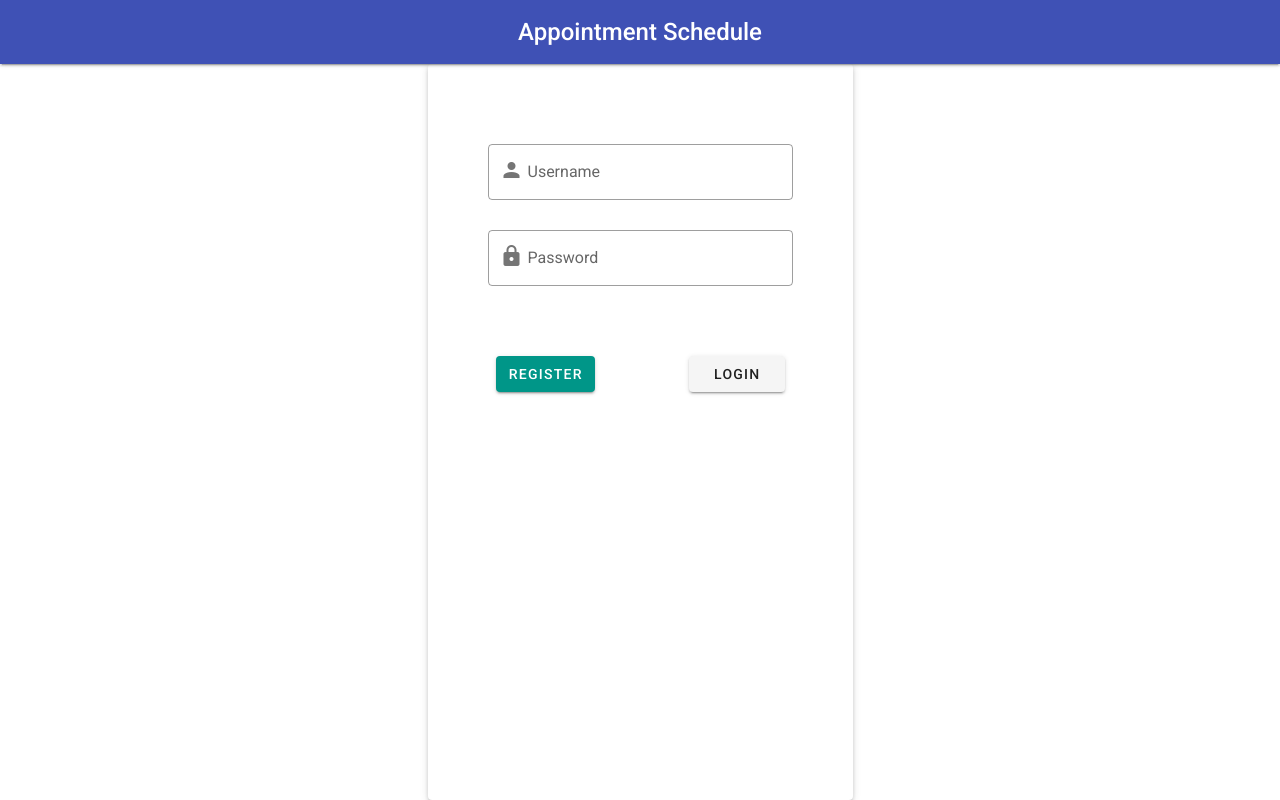
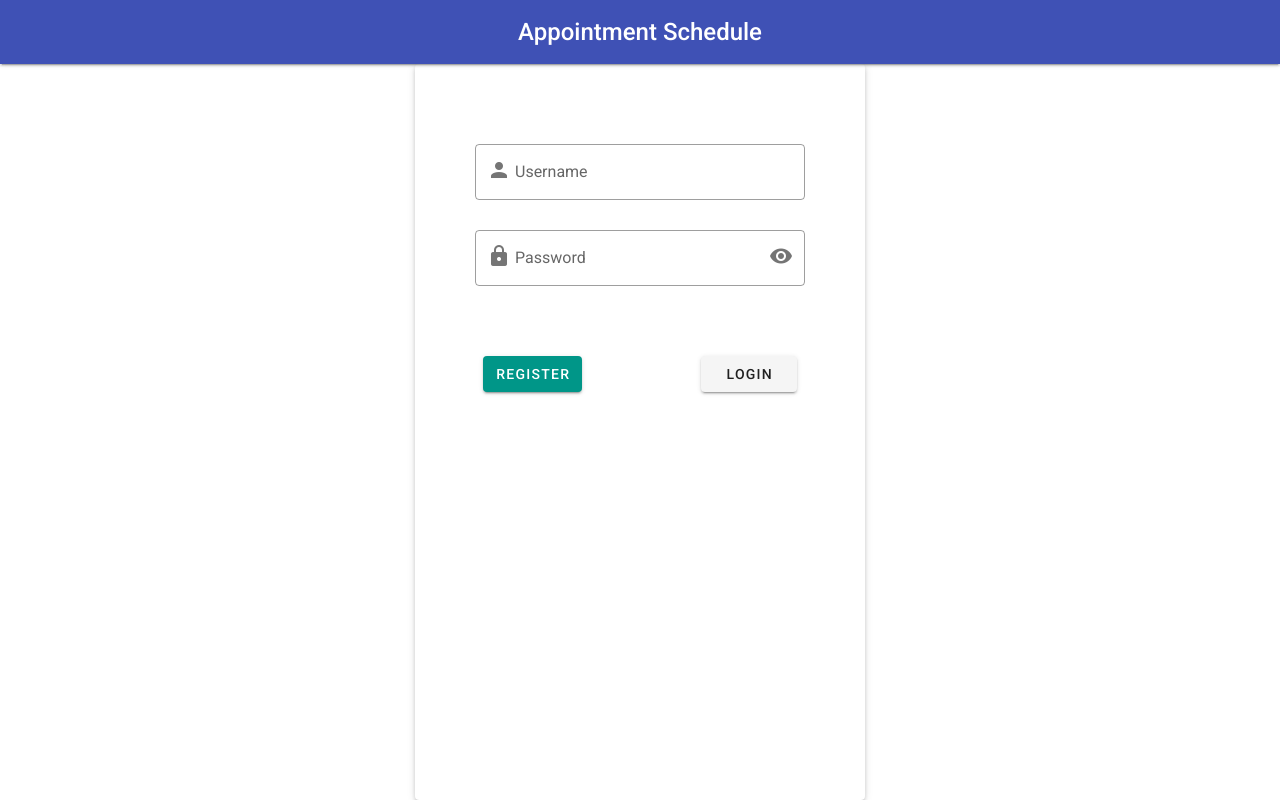
Before and after one commit to abhaymehta12/Booking-Appointment, a Vue app: page /login in a window 1280 px wide. Built offline with nearby package versions, Linux system fonts and the light colour scheme.

Commit message:
update UI

```diff
--- a/src/components/Header.vue
+++ b/src/components/Header.vue
@@ -9,11 +9,11 @@
       </template>
       <v-list>
         <v-list-item>
-          <v-list-item-title>{{ user.name }}</v-list-item-title>
+          <v-list-item-title style="font-weight:500;">{{ user.name }}</v-list-item-title>
         </v-list-item>
         <v-divider></v-divider>
         <v-list-item @click="signout">
-          <v-list-item-title>Log Out</v-list-item-title>
+          <v-list-item-title style="font-weight:500;">Log Out</v-list-item-title>
         </v-list-item>
       </v-list>
     </v-menu>
--- a/src/views/Login.vue
+++ b/src/views/Login.vue
@@ -1,18 +1,12 @@
 <template>
   <v-card
-    max-width="425"
+    max-width="450"
     height="100%"
     class="mx-auto pa-5 pa-sm-15"
     elevation="3"
   >
-    <v-snackbar
-      v-model="snackbar"
-      color="red accent-2"
-      top
-      right
-      class="mt-14"
-    >
-      {{message}}</v-snackbar
+    <v-snackbar v-model="snackbar" color="red accent-2" top right class="mt-14">
+      {{ message }}</v-snackbar
     >
     <v-form ref="form" class="mt-5">
       <v-text-field
@@ -29,7 +23,9 @@
         :rules="passRules"
         label="Password"
         prepend-inner-icon="mdi-lock"
-        type="password"
+        :append-icon="showPassword ? 'mdi-eye-off' : 'mdi-eye'"
+        :type="showPassword ? 'text' : 'password'"
+        @click:append="togglePasswordVisibility"
         required
       ></v-text-field>
     </v-form>
@@ -54,6 +50,7 @@ export default {
   data: () => ({
     username: "",
     password: "",
+    showPassword: false,
     valid: false,
     nameRules: [(v) => !!v || "Name is required"],
     passRules: [(v) => !!v || "Password is required"],
@@ -74,21 +71,24 @@ export default {
         };
         const resp = await this.login(obj);
         if (!resp) {
-          this.message = "Please provide valid details."
+          this.message = "Please provide valid details.";
           this.snackbar = true;
         } else if (this.user && this.user.role === "admin") {
           this.$router.push("/adminpage");
-        } else if (this.user){
+        } else if (this.user) {
           this.$router.push("/home");
         } else {
-          this.message = resp
-          this.snackbar = true
+          this.message = resp;
+          this.snackbar = true;
         }
       }
       this.loading = false;
     },
     goToRegister() {
       this.$router.push("/registration");
+    },
+    togglePasswordVisibility() {
+      this.showPassword = !this.showPassword;
     },
   },
   computed: {
--- a/src/views/Registration.vue
+++ b/src/views/Registration.vue
@@ -1,6 +1,6 @@
 <template>
   <v-card
-    max-width="425"
+    max-width="450"
     height="100%"
     class="mx-auto pa-5 pa-sm-10"
     elevation="3"
```
